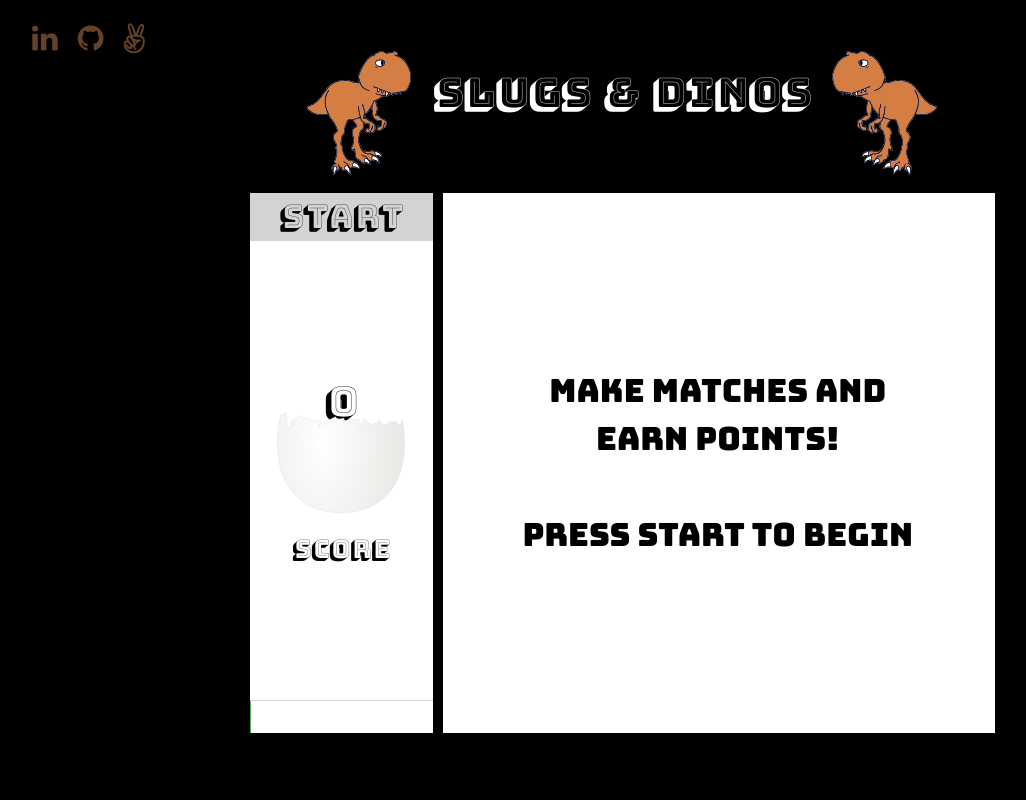
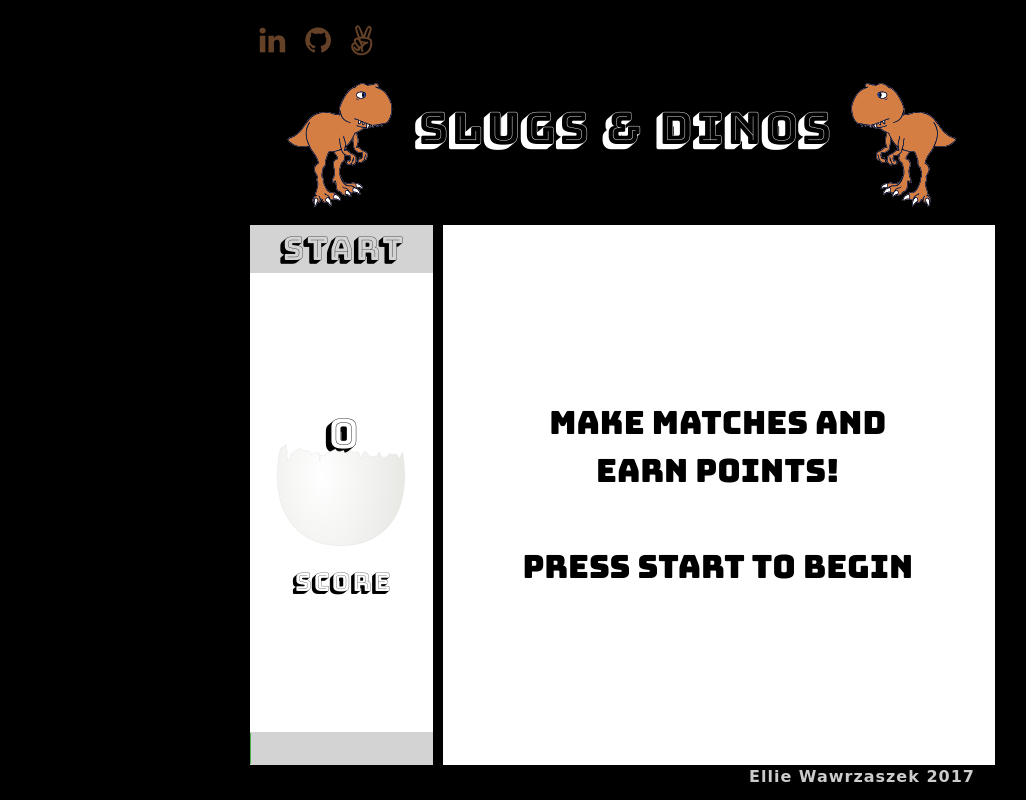
Before and after one commit to ewawrzas/Slugs-and-Dinos, a website built with webpack: page index.html in a window 1280 px wide. Shown: the top 800 px of the page, without its empty margins (18-1044 px from the left). Built offline with nearby package versions, Linux system fonts and the light colour scheme; a web font is replaced by a local one.

Commit message:
Style font and icons

```diff
--- a/assets/index.css
+++ b/assets/index.css
@@ -1,14 +1,27 @@
 .gamescreen {
  background-color: black;
+ background-size: cover;
  display: flex;
  flex-direction: column;
- min-height: 800px;
+ /*height: 100%;*/
+ min-height: 100%;
  width: auto;
  min-width: 700px;
- justify-content: center;
- padding-bottom: 30px;
- padding-top: 35px;
+ justify-content: flex-start;
+ padding-bottom: 100px;
  align-items: center;
+ overflow: hidden;
+ padding-top: 100px;
+}
+
+#name {
+  color: white;
+  font-family: 'Bungee Hairline', cursive;
+  letter-spacing: 1px;
+  position: relative;
+  left: 240px;
+  font-weight: 700;
+  opacity: .8;
 }
 
 .wrapper1{
@@ -27,8 +40,8 @@
   display: flex;
   /*margin-left: 40px;*/
   position: relative;
-  left: 40px;
-  bottom: 55px;
+  /*right: 5px;*/
+  bottom: 15px;
 }
 
 .links a {
@@ -123,7 +136,7 @@ body {
 #title {
   color: white;
   font-family: 'Bungee Shade', cursive;
-  font-size: 40px;
+  font-size: 44px;
   padding: 15px;
 }
 
@@ -155,12 +168,13 @@ body {
   height: 33px;
   width: 100%;
   border-top: lightgrey 1px solid;
+  background-color: lightgrey;
   box-sizing: border-box;
 }
 
 #bar {
   width: 1%;
-  height: 32px;
+  height: 31px;
   background-color: #4CAF50;
   text-align: center;
   line-height: 30px;
@@ -177,6 +191,7 @@ body {
   position: relative;
   top: 100px;
 }
+
 
 .timerDiv {
   display: flex;
@@ -200,6 +215,7 @@ body {
   font-family: 'Bungee', cursive;
 }
 
+
 .icon {
   display: flex;
   align-items: center;
@@ -210,10 +226,12 @@ body {
   padding: 5px 10px;
   font-size: 32px;
   border-radius: 5px;
-  align-self: center;
+  /*align-self: center;*/
   background-color: black;
   border: 2px lightgrey solid;
   color: lightgrey;
+  position: relative;
+  bottom: 310px
 }
 
 .restart {
@@ -229,8 +247,8 @@ body {
 
 .loser-screen {
   display: flex;
-  /*flex-direction: column;*/
+  flex-direction: column;
   justify-content: center;
-  align-items: center;
+  align-content: center;
 
 }
--- a/assets/javascripts/bundle.js
+++ b/assets/javascripts/bundle.js
@@ -194,7 +194,7 @@ var View = function () {
           clearInterval(id);
           $('.gameboard').hide();
           $('.control-panel-column').hide();
-          $('.gamescreen').html("<div class='loser-screen'><button class='newGame' type='button' onclick='location.reload();'name='button'>New Game</button> <img src='assets/images/sad.png' width='500px'></div>");
+          $('.gamescreen').html('<div class=loser-screen\'><button class=\'newGame\' type=\'button\' onclick=\'location.reload();\'name=\'button\'>New Game</button> <img src=\'assets/images/sad.png\' width=\'500px\'></div>');
           var $button = $("<button>");
           $button.addClass("newGame");
         } else {
--- a/assets/reset.css
+++ b/assets/reset.css
@@ -23,6 +23,11 @@ article, aside, details, figcaption, figure,
 footer, header, hgroup, menu, nav, section {
   display: block;
 }
+
+html, body {
+  height: 100%;
+}
+
 body {
   line-height: 1.5;
 }
--- a/index.html
+++ b/index.html
@@ -6,6 +6,7 @@
     <link rel="stylesheet" href="./assets/reset.css" type="text/css">
     <link href="https://fonts.googleapis.com/css?family=Bungee+Shade" rel="stylesheet">
     <link href="https://fonts.googleapis.com/css?family=Bungee" rel="stylesheet">
+    <link href="https://fonts.googleapis.com/css?family=Bungee+Hairline" rel="stylesheet">
     <link rel="stylesheet" href="./assets/index.css" type="text/css">
     <link rel="stylesheet" href="./external/jquery-ui.min.css">
     <link rel="icon" type="image/gif" href="assets/images/favicon.ico">
@@ -66,9 +67,6 @@
           const row7 = [56, 57, 58, 59, 60, 61];
           const horizontalIndicies = row0.concat(row1, row2, row3, row4, row5, row6, row7);
 
-
-
-
           const matches = []
           horizontalIndicies.forEach((idx) => {
             const $currentCreature = $(`ul.group li:eq(${idx})`)
@@ -118,6 +116,7 @@
         }
 
         function updateMatches(totalMatches) {
+          if (totalMatches.length >= 1) {
           const images = ['bluedino.png', 'slug.png', 'slug1.png', 'dino2.png', 'rex.png'];
           const score = (10 * totalMatches.length)
           const newHTML = `img draggable="true" ondrop="drop_handler(event);" ondragover="dragover_handler(event);" ondragstart="dragstart_handler(event);" `
@@ -126,6 +125,7 @@
               setTimeout(function(){ element.html("").html(`<img draggable="true" ondrop="drop_handler(event);" ondragover="dragover_handler(event);" ondragstart="dragstart_handler(event);" src=assets/images/${images[(Math.floor(Math.random() * 5)) % 5]} height="54px" >`); },1000)
              })
             updateScore(score);
+          }
         }
 
         function updateScore(score) {
@@ -140,13 +140,13 @@
   <body>
     <div  class="gamescreen">
 
-			<div class="links">
-				<a href="https://www.linkedin.com/in/ellie-wawrzaszek/" class="fa fa-linkedin"></a>
-        <a href="https://github.com/ewawrzas" class="fa fa-github"></a>
-				<a href="https://angel.co/ellie-wawrzaszek" class="fa fa-angellist"></a>
-			</div>
 
     <div class="wrapper1">
+      <div class="links">
+        <a href="https://www.linkedin.com/in/ellie-wawrzaszek/" class="fa fa-linkedin"></a>
+        <a href="https://github.com/ewawrzas" class="fa fa-github"></a>
+        <a href="https://angel.co/ellie-wawrzaszek" class="fa fa-angellist"></a>
+      </div>
 
         <div class="header">
           <img id="dinoImg1" src="./assets/images/rex.svg">
@@ -155,6 +155,7 @@
           <img id="dinoImg2" src="./assets/images/rex.svg">
         </div>
         <div id="background" class="wrapper2">
+
           <div class="content">
             <div class="control-panel-column">
               <button class="start" type="button" name="button">START</button>
@@ -169,6 +170,8 @@
             </div>
             <figure class="gameboard"><p id=instructions>Make matches and earn points!<br><br> Press start to begin</p></figure>
           </div>
+          <h3 id="name">Ellie Wawrzaszek 2017</h3>
+
         </div>
       </div>
     </div>
```
Also changed, not shown: lib/view.js, 2 other files.
